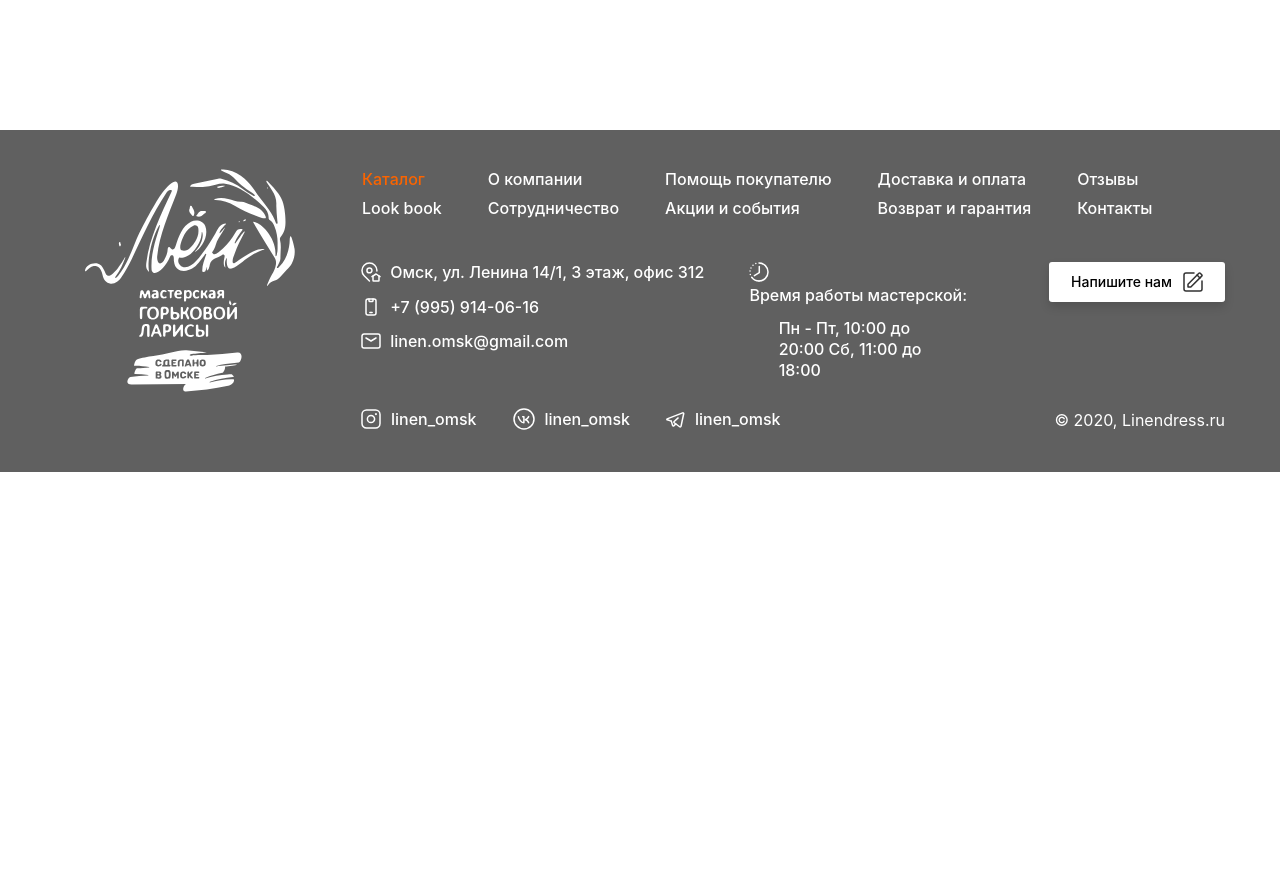
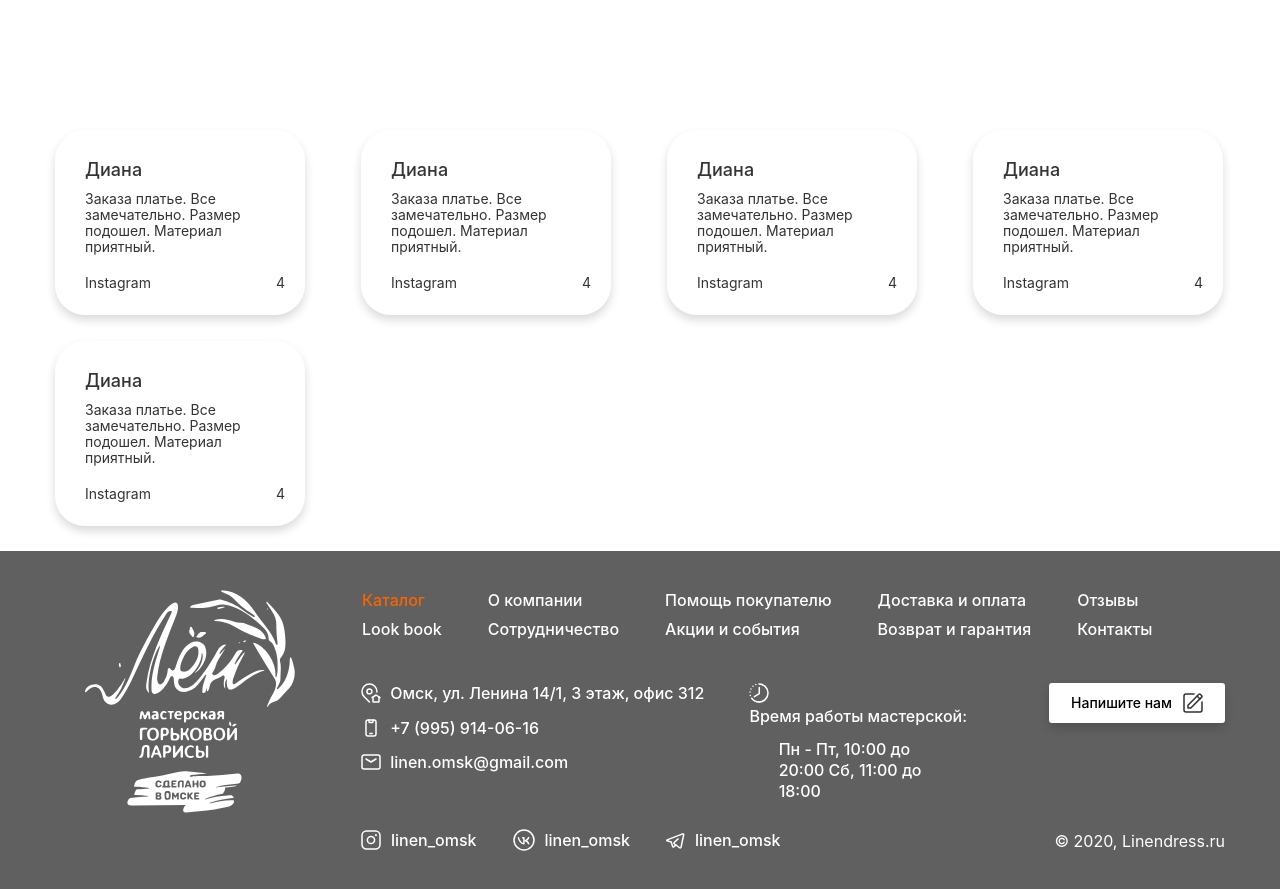
Before and after one commit to davlatsultonov/linendress-shop, a website built with webpack: page src/look-book.html in a window 1280 px wide. Shown: the part 2240-3129 px from the top of the page. Before the commit the page ends 2712 px from the top, so only its background shows below. Built offline with nearby package versions, Linux system fonts and the light colour scheme; some packages are replaced by stand-ins of ours.

Commit message:
[ REPLY-BLOCK ] добавлен блок отзывов

```diff
--- a/src/index.scss
+++ b/src/index.scss
@@ -30,6 +30,7 @@
 @import "./styles/layout/product-card/styling";
 @import "./styles/layout/info-card/styling";
 @import "./styles/layout/info-block/styling";
+@import "./styles/layout/reply-block/styling";
 @import "./styles/layout/navbar-menu/styling";
 @import "./styles/layout/main-slider/styling";
 @import "./styles/layout/header/styling";
--- a/src/look-book.html
+++ b/src/look-book.html
@@ -264,6 +264,90 @@
                 </div>
             </div>
         </div>
+        <div class="container">
+            <div class="reply-blocks">
+                <div class="reply-block">
+                    <h3 class="reply-block__title">
+                        Диана
+                    </h3>
+                    <div class="reply-block__content">
+                        Заказа платье. Все замечательно. Размер подошел. Материал приятный.
+                    </div>
+                    <div class="reply-block__footer">
+                        <div class="reply-block__social">
+                            Instagram
+                        </div>
+                        <div class="reply-block__rating">
+                            4
+                        </div>
+                    </div>
+                </div>
+                <div class="reply-block">
+                    <h3 class="reply-block__title">
+                        Диана
+                    </h3>
+                    <div class="reply-block__content">
+                        Заказа платье. Все замечательно. Размер подошел. Материал приятный.
+                    </div>
+                    <div class="reply-block__footer">
+                        <div class="reply-block__social">
+                            Instagram
+                        </div>
+                        <div class="reply-block__rating">
+                            4
+                        </div>
+                    </div>
+                </div>
+                <div class="reply-block">
+                    <h3 class="reply-block__title">
+                        Диана
+                    </h3>
+                    <div class="reply-block__content">
+                        Заказа платье. Все замечательно. Размер подошел. Материал приятный.
+                    </div>
+                    <div class="reply-block__footer">
+                        <div class="reply-block__social">
+                            Instagram
+                        </div>
+                        <div class="reply-block__rating">
+                            4
+                        </div>
+                    </div>
+                </div>
+                <div class="reply-block">
+                    <h3 class="reply-block__title">
+                        Диана
+                    </h3>
+                    <div class="reply-block__content">
+                        Заказа платье. Все замечательно. Размер подошел. Материал приятный.
+                    </div>
+                    <div class="reply-block__footer">
+                        <div class="reply-block__social">
+                            Instagram
+                        </div>
+                        <div class="reply-block__rating">
+                            4
+                        </div>
+                    </div>
+                </div>
+                <div class="reply-block">
+                    <h3 class="reply-block__title">
+                        Диана
+                    </h3>
+                    <div class="reply-block__content">
+                        Заказа платье. Все замечательно. Размер подошел. Материал приятный.
+                    </div>
+                    <div class="reply-block__footer">
+                        <div class="reply-block__social">
+                            Instagram
+                        </div>
+                        <div class="reply-block__rating">
+                            4
+                        </div>
+                    </div>
+                </div>
+            </div>
+        </div>
     </div>
 
     <footer class="footer">
--- /dev/null
+++ b/src/styles/layout/reply-block/_styling.scss
@@ -0,0 +1,41 @@
+.reply-blocks {
+  @include flexbox;
+  @include flex-wrap(wrap);
+  margin: 15px 0 25px;
+}
+
+.reply-block {
+  display: inline-block;
+  box-shadow: $base-shadow;
+  width: 250px;
+  min-height: 185px;
+  border-radius: 30px;
+  padding: 30px 16px 40px 30px;
+  margin-right: 56px;
+  position: relative;
+
+  &:nth-child(4n) {
+    margin-right: 0;
+  }
+
+  &:nth-child(n + 5) {
+    margin-top: 26px;
+  }
+
+  &__title {
+    font-size: 1.8rem;
+    font-weight: 500;
+  }
+
+  &__content {
+    margin-top: 10px;
+  }
+
+  &__footer {
+    width: 80%;
+    @include flexbox;
+    @include justify-content(space-between);
+    position: absolute;
+    bottom: 24px;
+  }
+}
```
